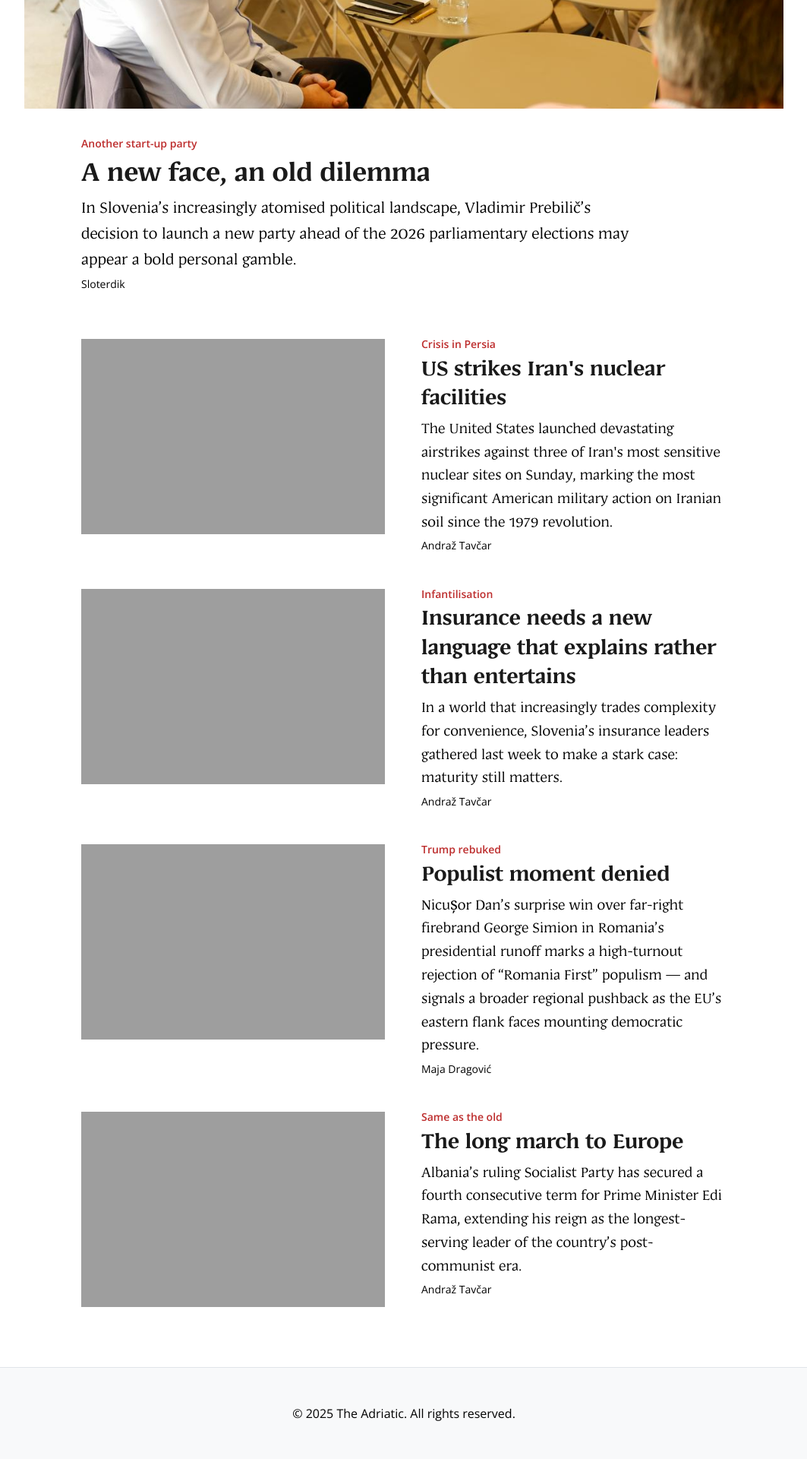
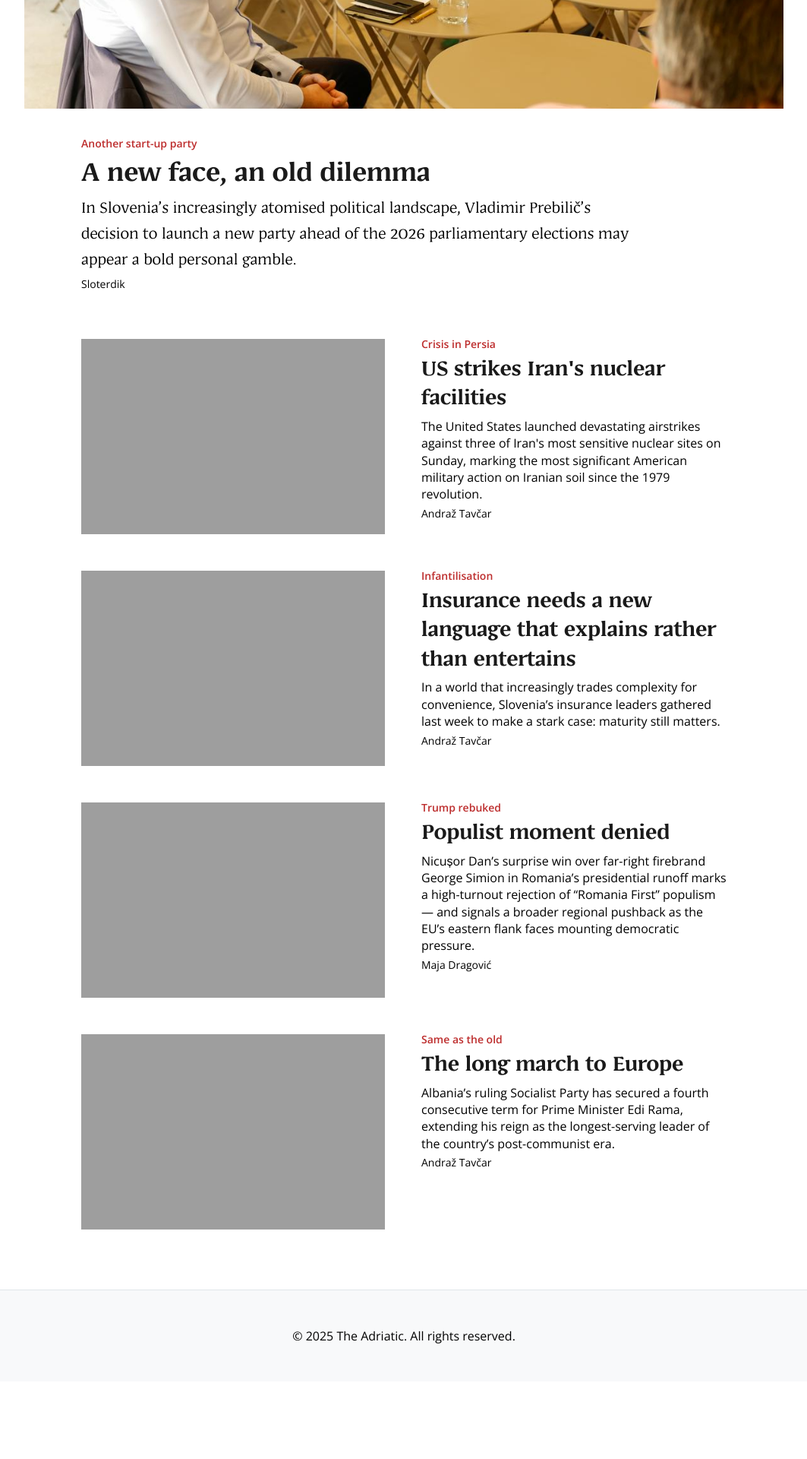
Before and after one commit to tfhoerest/azt, a Jekyll site: the page built from index.html, in a window 1280 px wide. Shown: the part 664-2584 px from the top of the page at 76% size, without its empty margins (108-1171 px from the left). Built offline with Jekyll 4.4.1, drawn with Linux system fonts in a browser that asks for light colours; the list of posts is cut into pages by our own code; after the commit the page ends 2482 px from its top, so only the background shows below that.

Commit message:
Update home.html

```diff
--- a/_layouts/home.html
+++ b/_layouts/home.html
@@ -146,10 +146,10 @@
 }
 
 .article-excerpt {
-    font-family: 'Adriatic22', Georgia, serif;
-    font-weight: 500;
+    font-family: 'Open Sans', Arial, sans-serif;  /* Changed to Open Sans */
+    font-weight: 400;  /* Lighter weight for Open Sans */
     color: var(--z-ds-color-text-70);
-    font-size: var(--z-ds-fontsize-22);
+    font-size: var(--z-ds-fontsize-16);  /* Smaller - was 22, now 16 */
     line-height: 1.5;
     margin-bottom: var(--z-ds-space-s);  /* Space before author */
 }
@@ -262,7 +262,7 @@
     }
 
     .article-excerpt {
-        font-size: 0.9rem;  /* Smaller excerpts */
+        font-size: 0.875rem;  /* Smaller excerpts - adjusted for Open Sans */
         line-height: 1.4;
         margin-top: 0;  /* Remove any top margin */
         margin-bottom: var(--z-ds-space-xxs);  /* Consistent tighter spacing */
```
